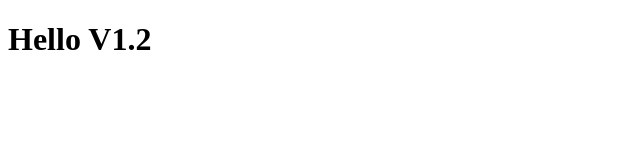
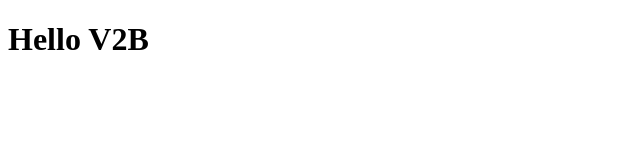
Before and after one commit to alwanof/nana-pro1, a website: page index.html in a window 1280 px wide. Shown: the full height of the page, 0-640 px from the left. Drawn offline with Linux system fonts and the light colour scheme.

Commit message:
firat auth -1

```diff
--- a/index.html
+++ b/index.html
@@ -7,6 +7,6 @@
     <title>Document</title>
 </head>
 <body>
-    <h1>Hello V1.2</h1>
+    <h1>Hello V2B</h1>
 </body>
 </html>
```
